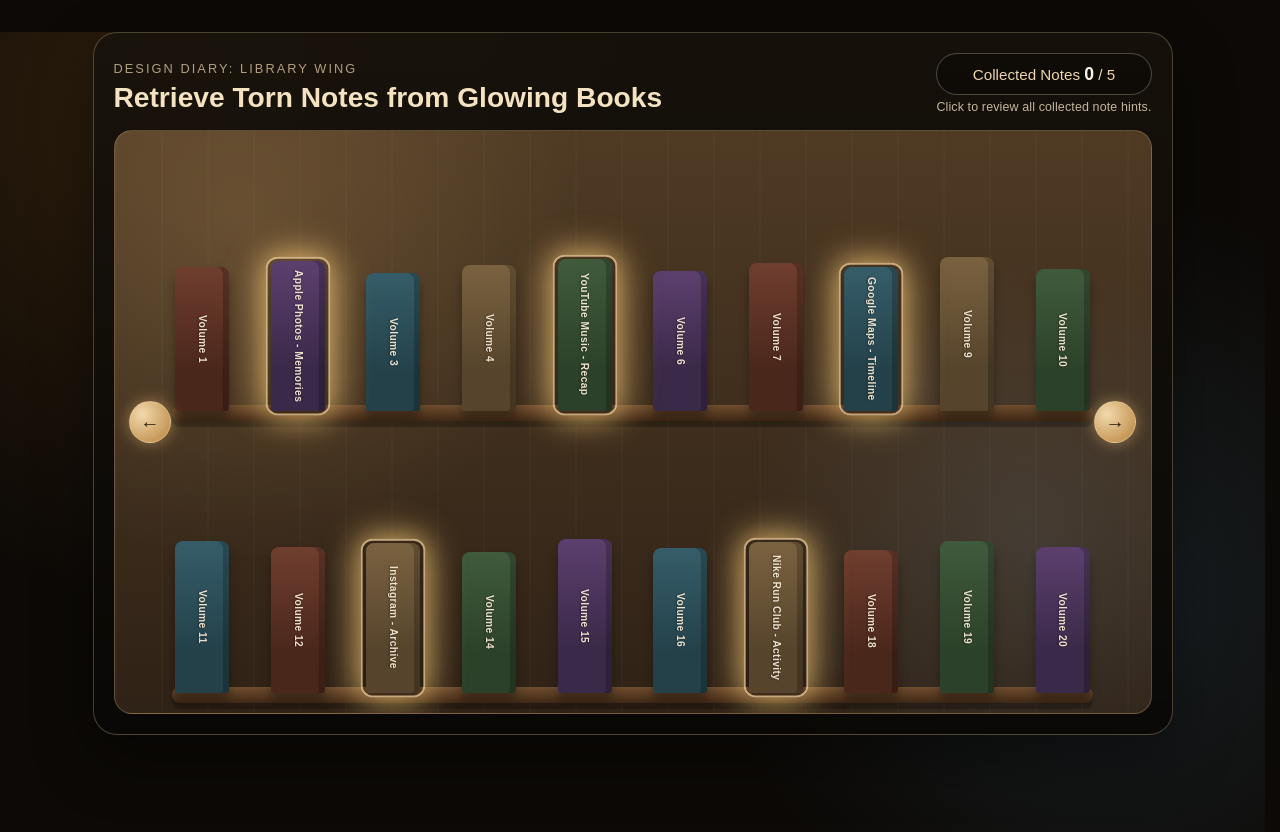
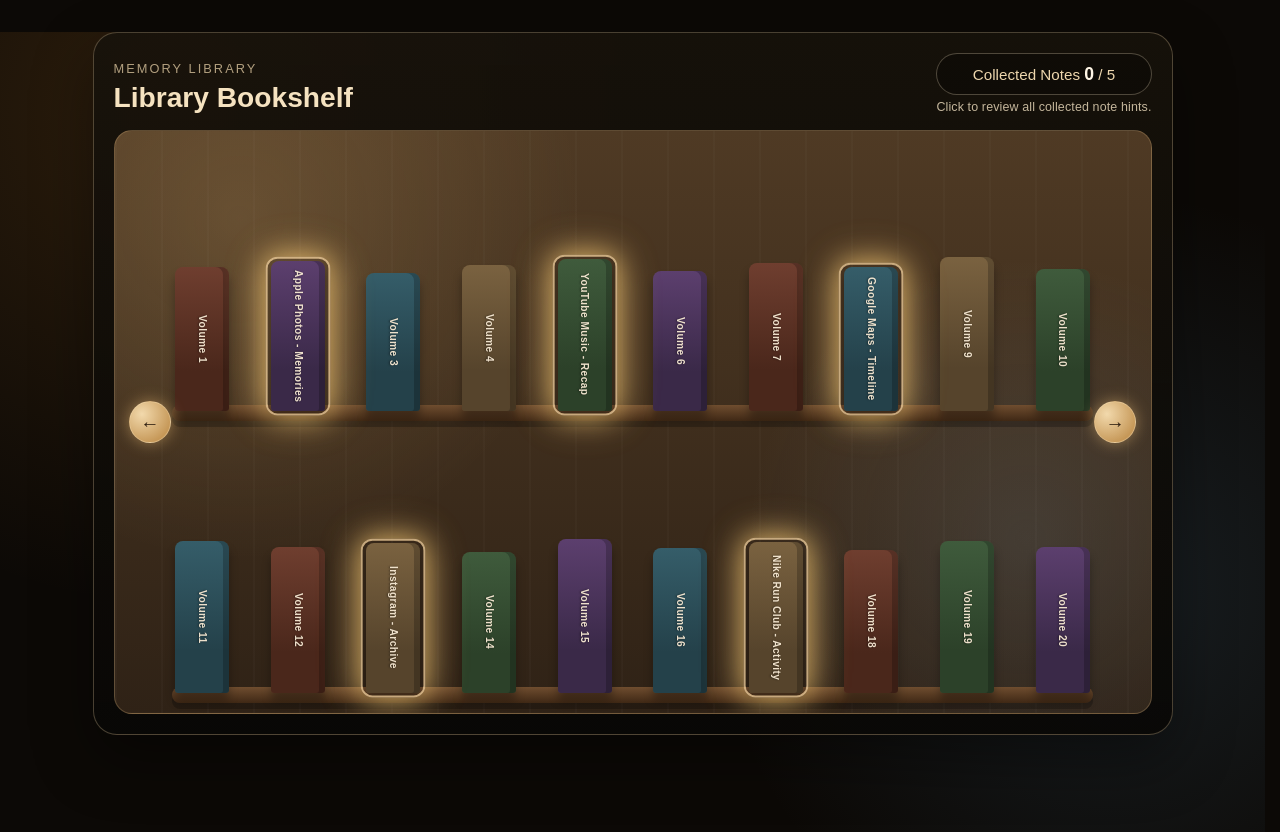
Before and after one commit to Geonhahaha/hcigame, a React (Vite) app: page / in a window 1280 px wide. Both pictures are taken after a click on the button "Enter". Built offline with nearby package versions, Linux system fonts and the light colour scheme.

Commit message:
텍스트 수정

```diff
--- a/src/pages/MainPage.jsx
+++ b/src/pages/MainPage.jsx
@@ -852,10 +852,10 @@ function MainPage({ onRestart }) {
 
   const sceneTitle =
     scene === 'library'
-      ? 'Retrieve Torn Notes from Glowing Books'
+      ? 'Library Bookshelf'
       : scene === 'exit-door'
-        ? 'Exit Door with Keyhole'
-        : 'Door Leading to the Control Zone'
+        ? 'Exit Door'
+        : 'Control Room'
 
   const goToScene = (nextScene) => {
     setScene(nextScene)
@@ -872,7 +872,7 @@ function MainPage({ onRestart }) {
     <main className="case-file">
       <header className="status-bar">
         <div>
-          <p className="eyebrow">Design Diary: Library Wing</p>
+          <p className="eyebrow">Memory Library</p>
           <h1>{sceneTitle}</h1>
         </div>
         <div className="progress-info" aria-live="polite">
```
